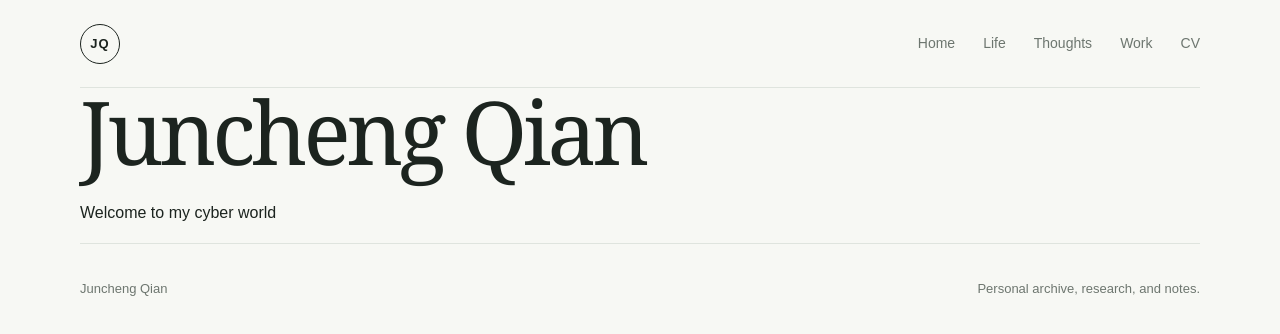
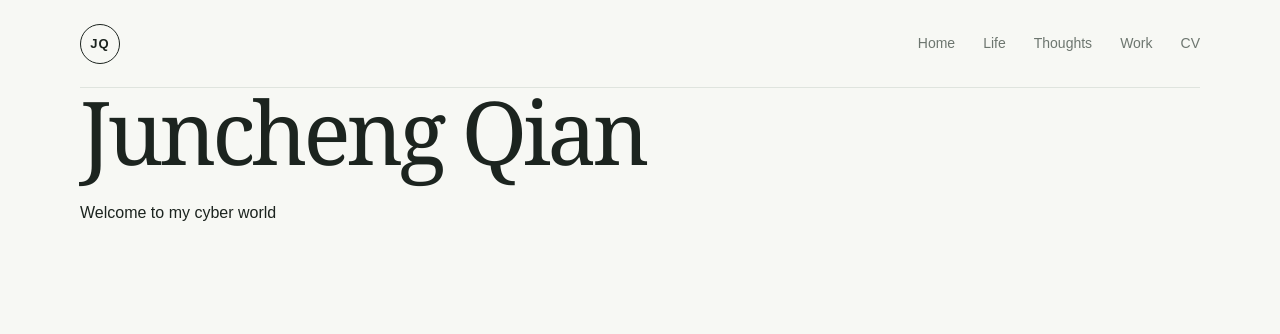
Before and after one commit to DandE9996/QJC_website, a Next.js app: page / in a window 1280 px wide. Shown: the top 334 px of the page. Built offline with nearby package versions, Linux system fonts and the light colour scheme.

Commit message:
Keep layout minimal

```diff
--- a/app/layout.tsx
+++ b/app/layout.tsx
@@ -37,11 +37,6 @@ export default function RootLayout({ children }: Readonly<{ children: React.Reac
           </header>
 
           <main>{children}</main>
-
-          <footer className="site-footer">
-            <span>Juncheng Qian</span>
-            <span>Personal archive, research, and notes.</span>
-          </footer>
         </div>
       </body>
     </html>
```
